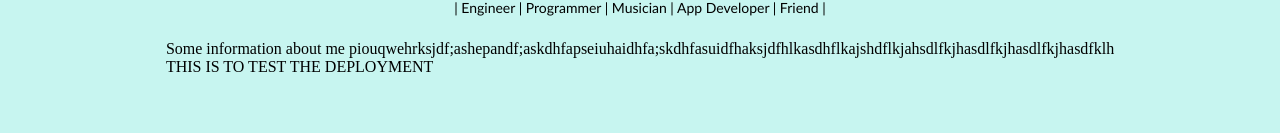
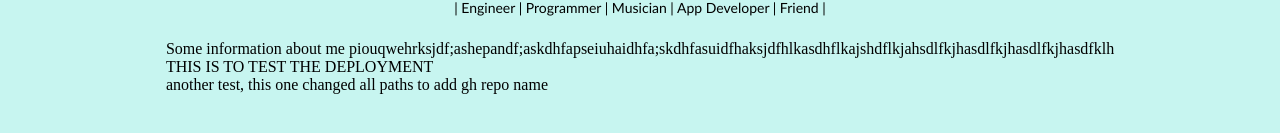
Before and after one commit to ceramey1997/cole-ramey-resume, a React (Create React App) app: page /#/ in a window 1280 px wide. Shown: the part 437-570 px from the top of the page. Built offline with nearby package versions, Linux system fonts and the light colour scheme.

Commit message:
added cole-ramey-resume on all href's... now manually typing paths works

```diff
--- a/src/components/Home.js
+++ b/src/components/Home.js
@@ -14,6 +14,7 @@ function Home() {
             <div className="home-container">
                 <p className="home-about-me">Some information about me piouqwehrksjdf;ashepandf;askdhfapseiuhaidhfa;skdhfasuidfhaksjdfhlkasdhflkajshdflkjahsdlfkjhasdlfkjhasdlfkjhasdfklh</p>
                 <p className="home-about-me">THIS IS TO TEST THE DEPLOYMENT</p>
+                <p className="home-about-me">another test, this one changed all paths to add gh repo name</p>
             </div>
         </div>
     </div>
```
